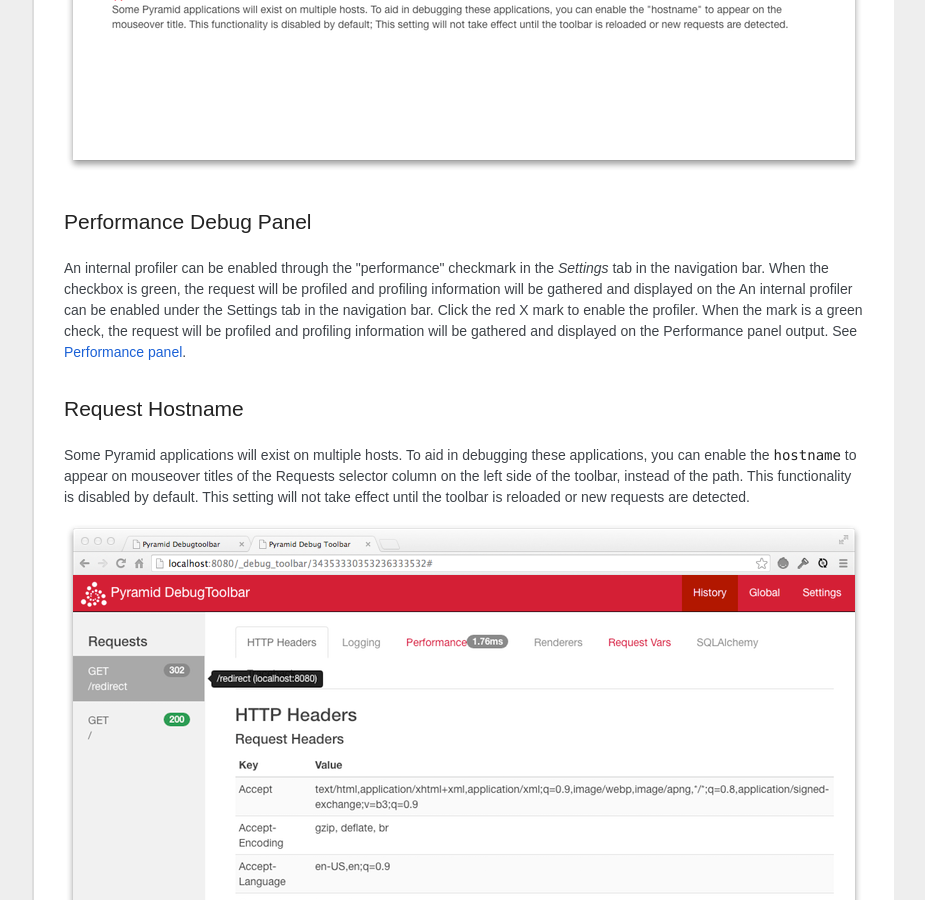
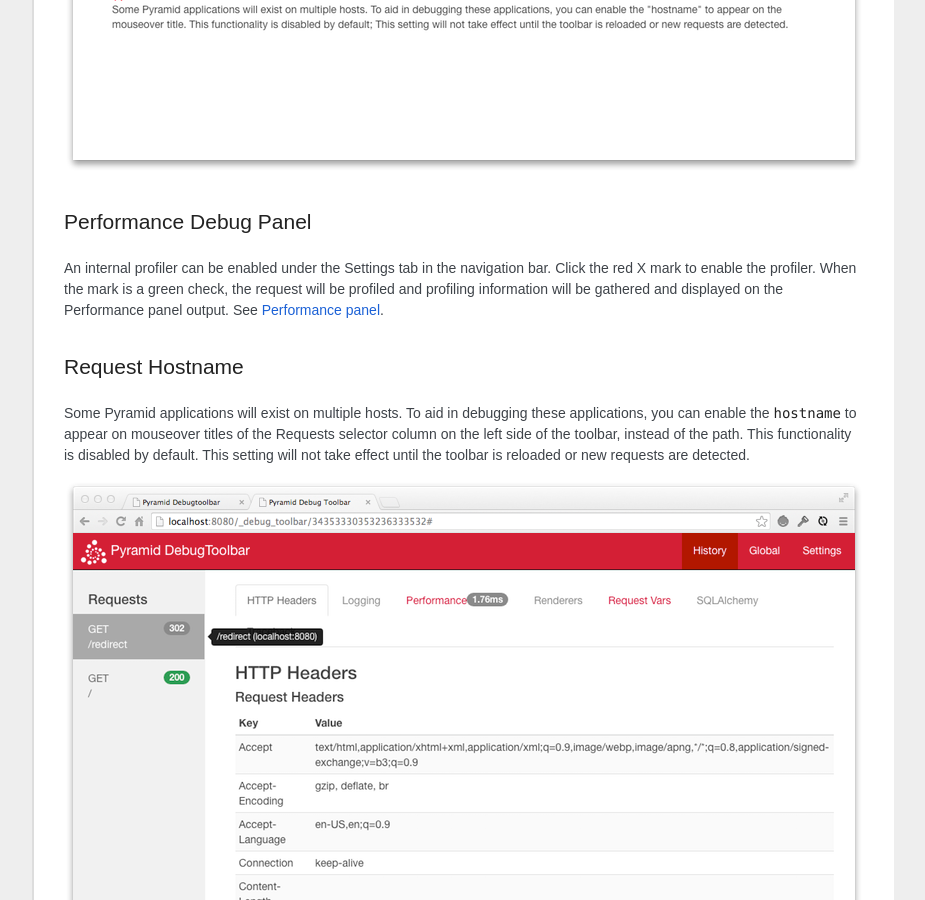
Before and after one commit to Pylons/pyramid_debugtoolbar, a Sphinx documentation site: the page built from docs/index.rst, in a window 1280 px wide and 900 px high, scrolled down 16659 px. Shown: the whole window, without its empty margins (198-1123 px from the left). Built offline with Sphinx 7.4.7, drawn with Linux system fonts in a browser that asks for light colours; some web fonts are replaced.

Commit message:
addressed 2 missing changes

```diff
--- a/docs/index.rst
+++ b/docs/index.rst
@@ -508,9 +508,6 @@
 Performance Debug Panel
 ~~~~~~~~~~~~~~~~~~~~~~~
 
-An internal profiler can be enabled through the "performance" checkmark in the
-`Settings` tab in the navigation bar. When the checkbox is green, the request
-will be profiled and profiling information will be gathered and displayed on the
 An internal profiler can be enabled under the :guilabel:`Settings` tab in the navigation bar.
 Click the red :guilabel:`X` mark to enable the profiler.
 When the mark is a green :guilabel:`check`, the request will be profiled and profiling information will be gathered and displayed on the :guilabel:`Performance` panel output.
```
